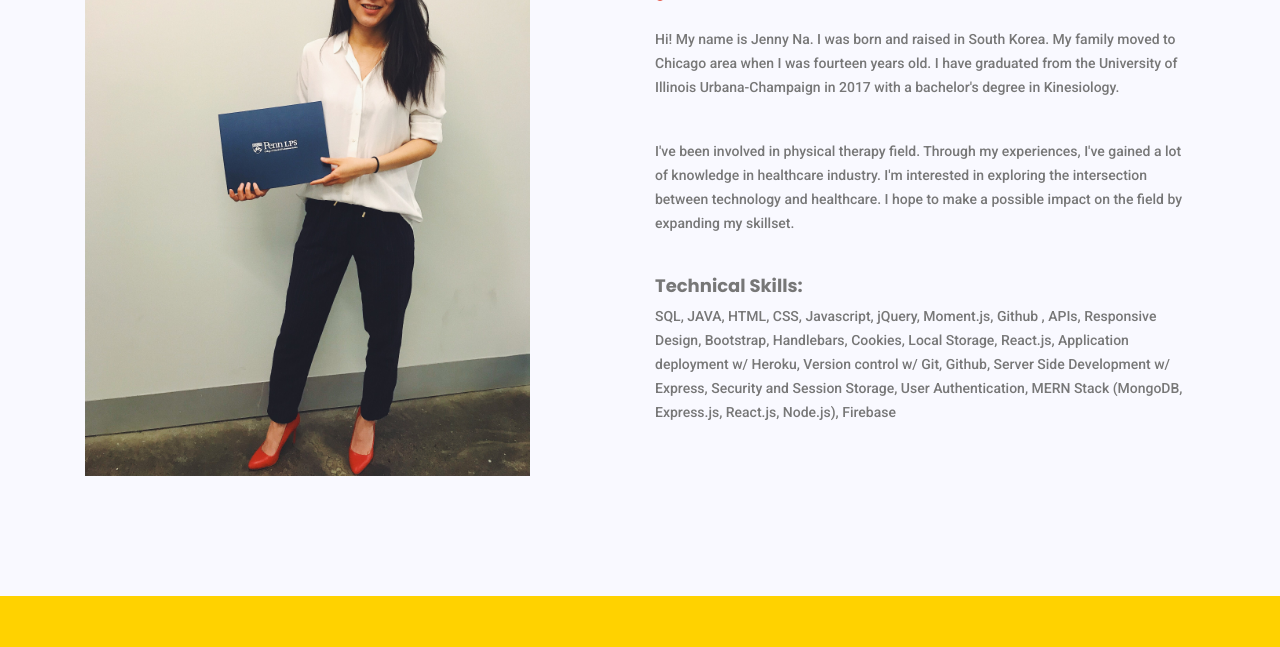
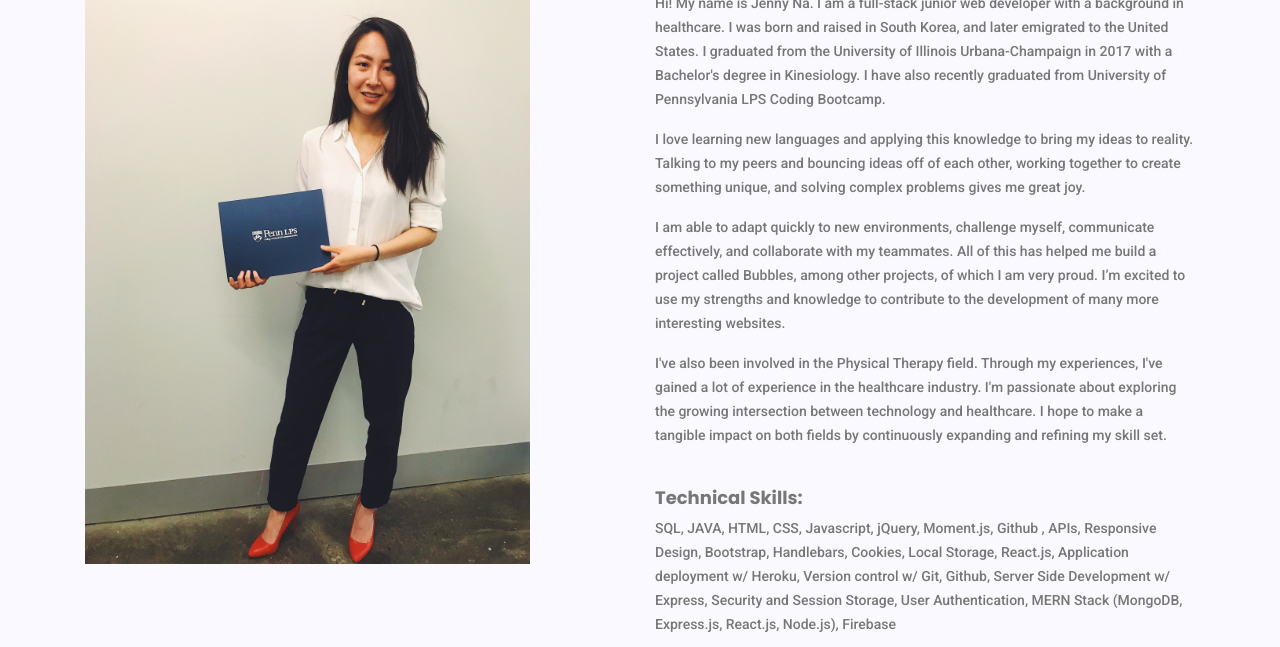
Before and after one commit to jennyna13/jenny-portfolio, a plain HTML site: page about-us.html in a window 1280 px wide. Shown: the part 637-1284 px from the top of the page. Drawn offline with Linux system fonts and the light colour scheme.

Commit message:
brand-statement

```diff
--- a/about-us.html
+++ b/about-us.html
@@ -85,11 +85,17 @@
 					</div>
 					<div class="mb-50 wow fadeIn" data-wow-duration=".8s">
 						<p>
-							Hi! My name is Jenny Na. I was born and raised in South Korea. My family moved to Chicago area when I was fourteen years old. I have graduated from the University of Illinois Urbana-Champaign in 2017 with a bachelor's degree in Kinesiology.
+							Hi! My name is Jenny Na. I am a full-stack junior web developer with a background in healthcare. I was born and raised in South Korea, and later emigrated to the United States. I graduated from the University of Illinois Urbana-Champaign in 2017 with a Bachelor's degree in Kinesiology. I have also recently graduated from University of Pennsylvania LPS Coding Bootcamp.
+
 						</p>
-						<br>
 						<p>
-							I've been involved in physical therapy field. Through my experiences, I've gained a lot of knowledge in healthcare industry. I'm interested in exploring the intersection between technology and healthcare. I hope to make a possible impact on the field by expanding my skillset.
+							I love learning new languages and applying this knowledge to bring my ideas to reality. Talking to my peers and bouncing ideas off of each other, working together to create something unique, and solving complex problems gives me great joy.
+						</p>
+						<p>
+							I am able to adapt quickly to new environments, challenge myself, communicate effectively, and collaborate with my teammates. All of this has helped me build a project called Bubbles, among other projects, of which I am very proud. I’m excited to use my strengths and knowledge to contribute to the development of many more interesting websites.
+						</p>
+						<p>
+							I've also been involved in the Physical Therapy field. Through my experiences, I've gained a lot of experience in the healthcare industry. I'm passionate about exploring the growing intersection between technology and healthcare. I hope to make a tangible impact on both fields by continuously expanding and refining my skill set.
 						</p>
 						<br>
 						<h4>Technical Skills: </h4>
```
Also changed, not shown: index.html (+9 -3 lines).
